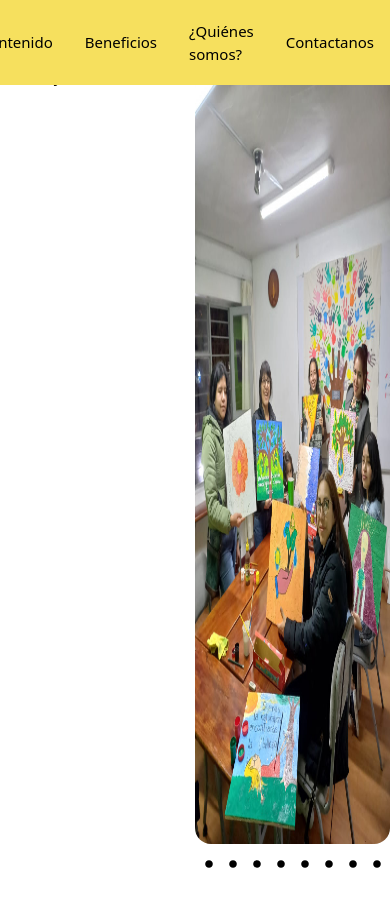
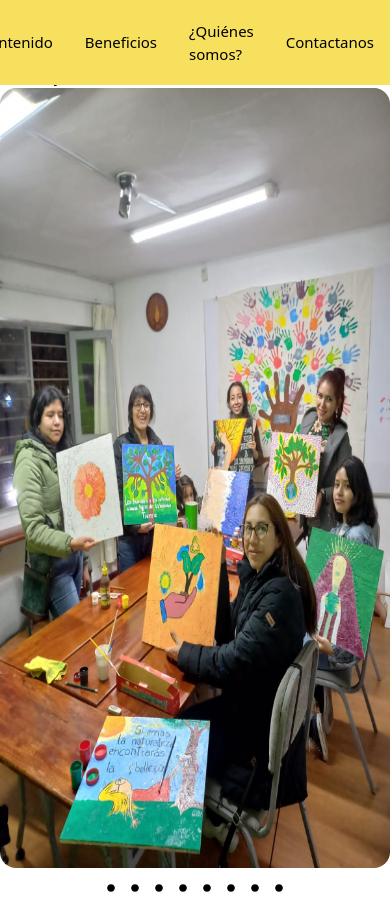
Before and after one commit to alfred00011/conocete-a-ti-mismo, a React (Vite) app: page / in a window 390 px wide. Before the commit the page ends 884 px from the top, so only its background shows below. Built offline with nearby package versions, Linux system fonts and the light colour scheme.

Commit message:
home con columnas responsive

```diff
--- a/src/components/pages/Home.jsx
+++ b/src/components/pages/Home.jsx
@@ -3,7 +3,7 @@ import Titulo from "../Inicio/Titulo";
 
 const Home = () => {
     return (
-        <div className="grid grid-cols-2">
+        <div className="grid  sm:grid-cols-1 md:grid-cols-2 " >
             <div>
                 <Titulo/>
             </div>
```
